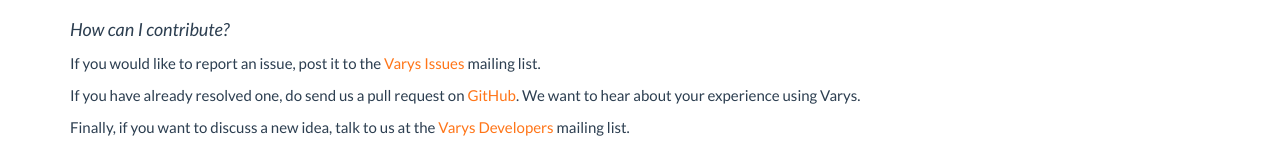
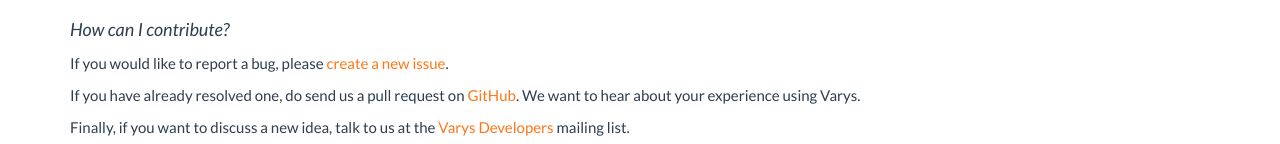
Before and after one commit to JuneYan/varys.net, a plain HTML site: page index.html in a window 1280 px wide. Shown: the part 3948-4092 px from the top of the page. Drawn offline with nearby package versions, Linux system fonts and the light colour scheme.

Commit message:
Direct issues toward the github repo instead of googlegroups mailing list.

```diff
--- a/index.html
+++ b/index.html
@@ -365,7 +365,7 @@
 
           <p class="question">How can I contribute?</p>
           <p class="answer">
-            If you would like to report an issue, post it to the <a href="mailto:varys-issues@googlegroups.com">Varys Issues</a> mailing list.
+            If you would like to report a bug, please <a href="https://github.com/coflow/varys/issues">create a new issue</a>.
           </p>
           <p class="answer">
             If you have already resolved one, do send us a pull request on <a href="https://github.com/coflow/varys">GitHub</a>.
```
